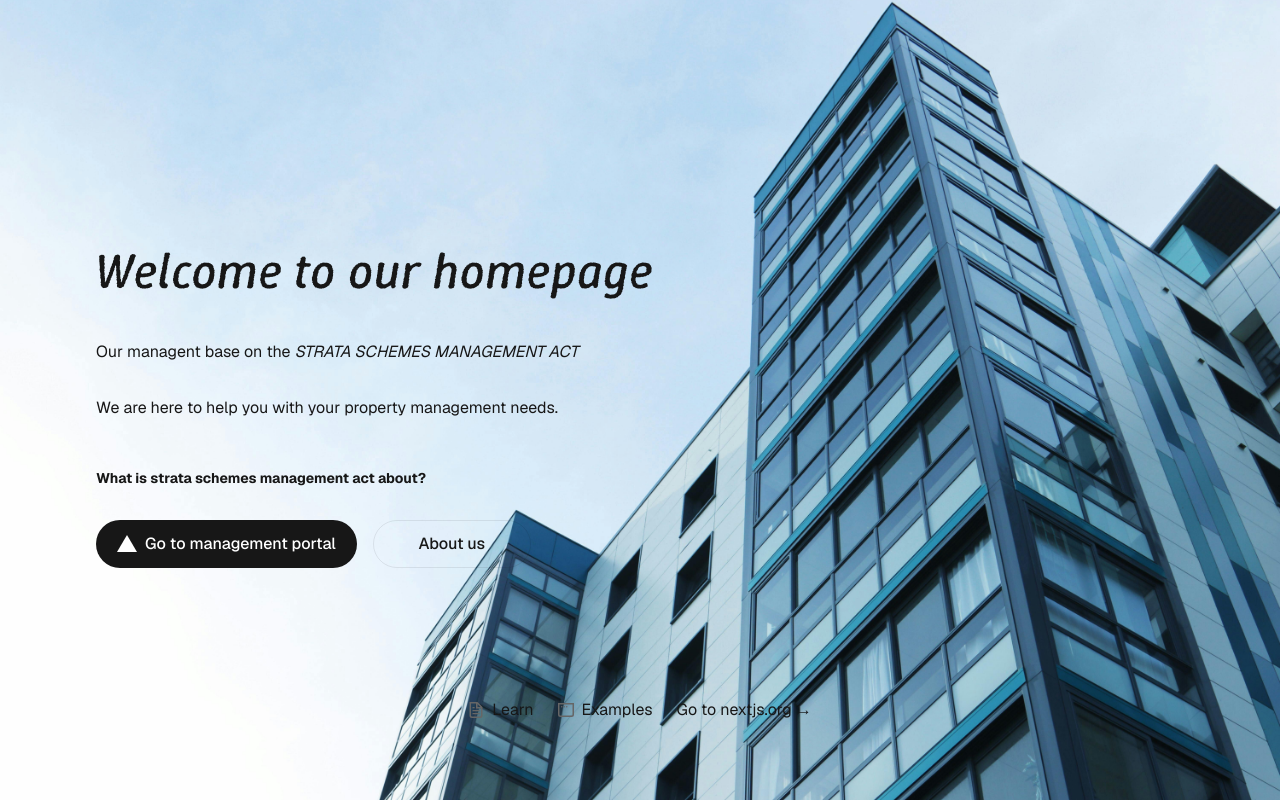
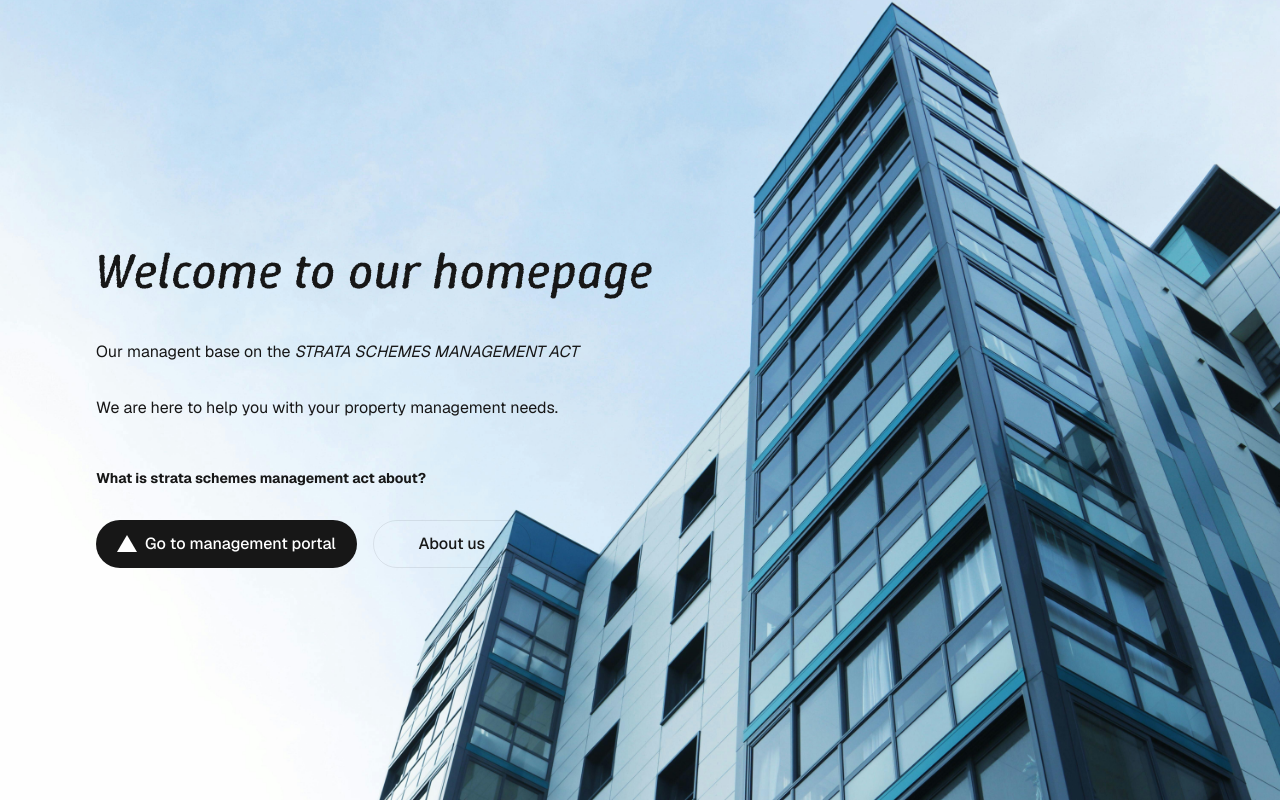
Before and after one commit to wyy-07-git/Selflearning_assignment, a Next.js app: page / in a window 1280 px wide. Built offline with nearby package versions, Linux system fonts and the light colour scheme.

Commit message:
delete the footer on the main page

```diff
--- a/app/page.tsx
+++ b/app/page.tsx
@@ -50,46 +50,6 @@ export default function Home() {
           </a>
         </div>
       </main>
-      <footer className="row-start-3 flex gap-[24px] flex-wrap items-center justify-center">
-        <a
-          className="flex items-center gap-2 hover:underline hover:underline-offset-4"
-          href="https://nextjs.org/learn?utm_source=create-next-app&utm_medium=appdir-template-tw&utm_campaign=create-next-app"
-          target="_blank"
-          rel="noopener noreferrer"
-        >
-          <Image
-            aria-hidden
-            src="/file.svg"
-            alt="File icon"
-            width={16}
-            height={16}
-          />
-          Learn
-        </a>
-        <a
-          className="flex items-center gap-2 hover:underline hover:underline-offset-4"
-          href="https://vercel.com/templates?framework=next.js&utm_source=create-next-app&utm_medium=appdir-template-tw&utm_campaign=create-next-app"
-          target="_blank"
-          rel="noopener noreferrer"
-        >
-          <Image
-            aria-hidden
-            src="/window.svg"
-            alt="Window icon"
-            width={16}
-            height={16}
-          />
-          Examples
-        </a>
-        <a
-          className="flex items-center gap-2 hover:underline hover:underline-offset-4"
-          href="https://nextjs.org?utm_source=create-next-app&utm_medium=appdir-template-tw&utm_campaign=create-next-app"
-          target="_blank"
-          rel="noopener noreferrer"
-        >
-          Go to nextjs.org →
-        </a>
-      </footer>
     </div>
   );
 }
--- a/public/us.html
+++ b/public/us.html
@@ -65,5 +65,11 @@
         <div class="contact">member2@example.com</div>
       </div>
     </div>
+    <footer>
+      <div>
+        <p>&copy; 2025 Apartments Strata Committee</p>
+        <p>Deploy by vercel</p>
+      </div>
+    </footer>
   </body>
 </html>
```
Also changed, not shown: public/us-style.css (+11 -0 lines).
